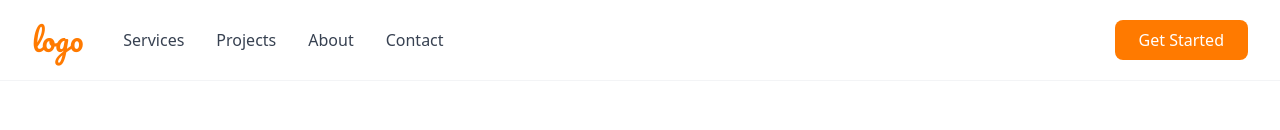
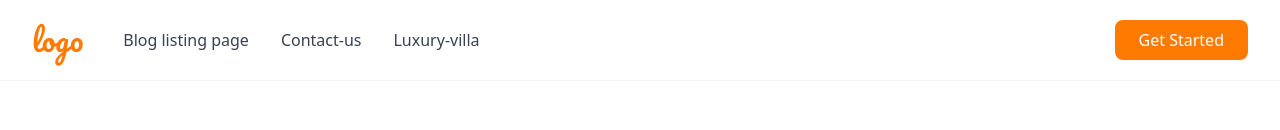
Before and after one commit to sivaprakashsiv/sivaprakashtech.github.io, a plain HTML site: page index.html in a window 1280 px wide. Shown: the top 130 px of the page. Drawn offline with nearby package versions, Linux system fonts and the light colour scheme; grey boxes are pictures that could not be loaded.

Commit message:
Update index.html

```diff
--- a/index.html
+++ b/index.html
@@ -54,10 +54,9 @@ background: linear-gradient(135deg, rgba(255,122,0,0.1) 0%, rgba(255,165,89,0.1)
 <div class="flex items-center">
 <span class="text-3xl font-['Pacifico'] text-primary">logo</span>
 <div class="hidden md:flex items-center space-x-8 ml-10">
-<a href="#services" class="text-gray-700 hover:text-primary">Services</a>
-<a href="#projects" class="text-gray-700 hover:text-primary">Projects</a>
-<a href="#about" class="text-gray-700 hover:text-primary">About</a>
-<a href="#contact" class="text-gray-700 hover:text-primary">Contact</a>
+<a href="./Blog listing page.html" class="text-gray-700 hover:text-primary">Blog listing page</a>
+<a href="./Contact-us page.html" class="text-gray-700 hover:text-primary">Contact-us</a>
+<a href="./Luxury-villa.html" class="text-gray-700 hover:text-primary">Luxury-villa</a>
 </div>
 </div>
 <div class="flex items-center">
```
